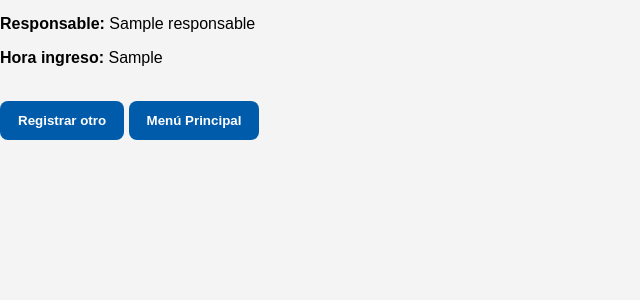
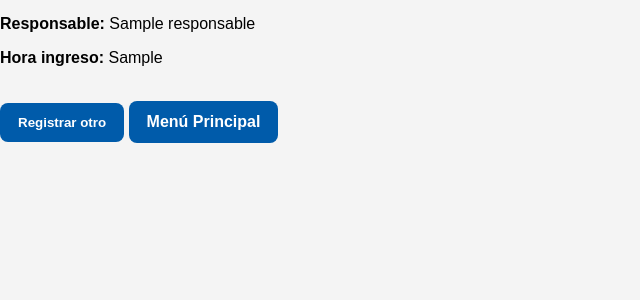
Before and after one commit to luismolinaboni22-art/Holcim., a Flask app: template templates/contractor_success.html in a window 1280 px wide. Shown: the part 155-455 px from the top of the page, without its empty margins (0-640 px from the left). Run offline with Flask 3, Linux system fonts and the light colour scheme; the template is opened without the code that fills it: most values are stand-ins (such as "Sample title", 1, 10 or a date in 2020).

Commit message:
Update contractor_success.html

```diff
--- a/templates/contractor_success.html
+++ b/templates/contractor_success.html
@@ -18,7 +18,7 @@
 
 <br>
 <a href="/contratistas"><button>Registrar otro</button></a>
-<a href="/home"><button>Menú Principal</button></a>
+<a href="{{ url_for('dashboard') }}" class="btn btn-primary">Menú Principal</a>
 
 </body>
 </html>
```
